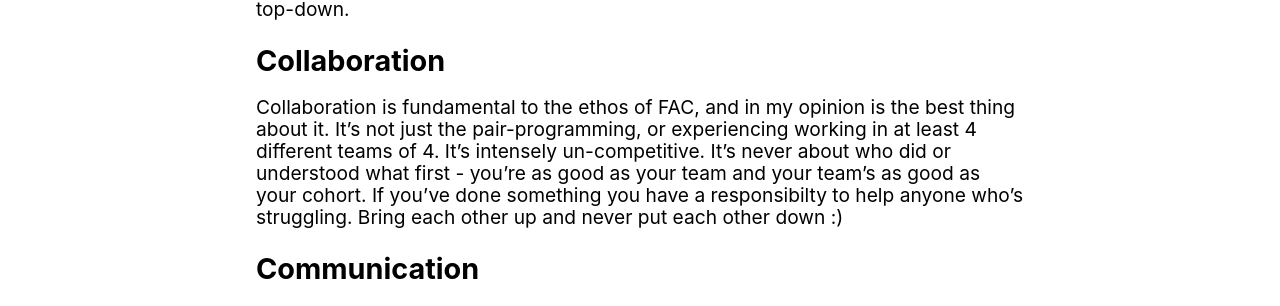
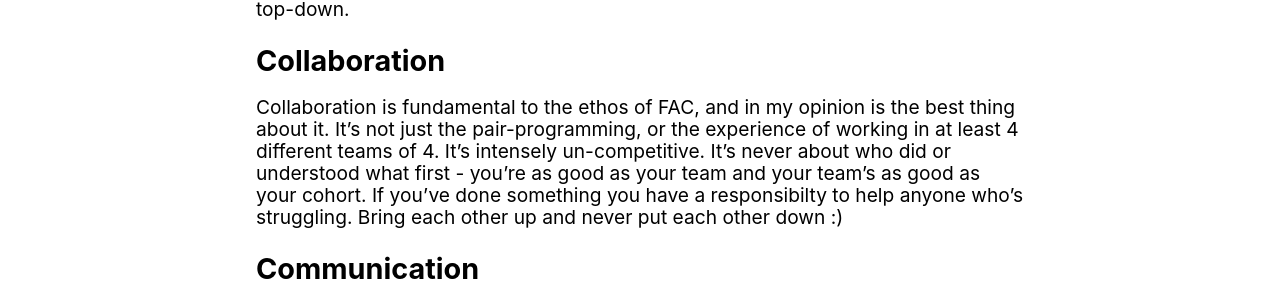
Before and after one commit to dangerdak/blog, a Jekyll site: the page built from _posts/2018-01-04-what-sets-founders-and-coders-apart.md, in a window 1280 px wide and 900 px high, scrolled down 713 px. Shown: the part 165-471 px from the top of the window. Built offline with Jekyll 4.4.1, drawn with Linux system fonts in a browser that asks for light colours; nearby versions of some CDN libraries.

Commit message:
improve wording

```diff
--- a/_posts/2018-01-04-what-sets-founders-and-coders-apart.md
+++ b/_posts/2018-01-04-what-sets-founders-and-coders-apart.md
@@ -36,8 +36,8 @@
 
 ## Collaboration
 Collaboration is fundamental to the ethos of FAC, and in my opinion is the best
-thing about it. It's not just the pair-programming, or
-experiencing working in at least 4 different teams of 4. It's intensely
+thing about it. It's not just the pair-programming, or the experience of
+working in at least 4 different teams of 4. It's intensely
 un-competitive. It's never about who did or understood what first - you're as
 good as your team and your team's as good as your cohort. If you've done
 something you have a responsibilty to help anyone who's struggling. Bring each
```
